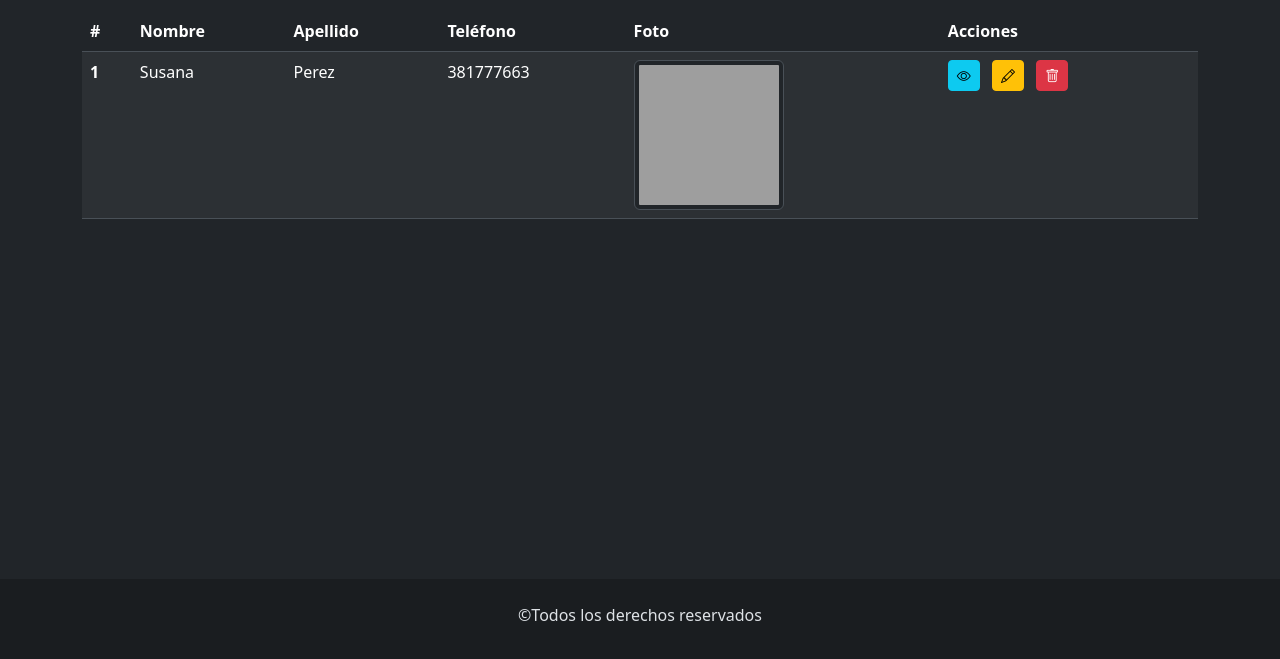
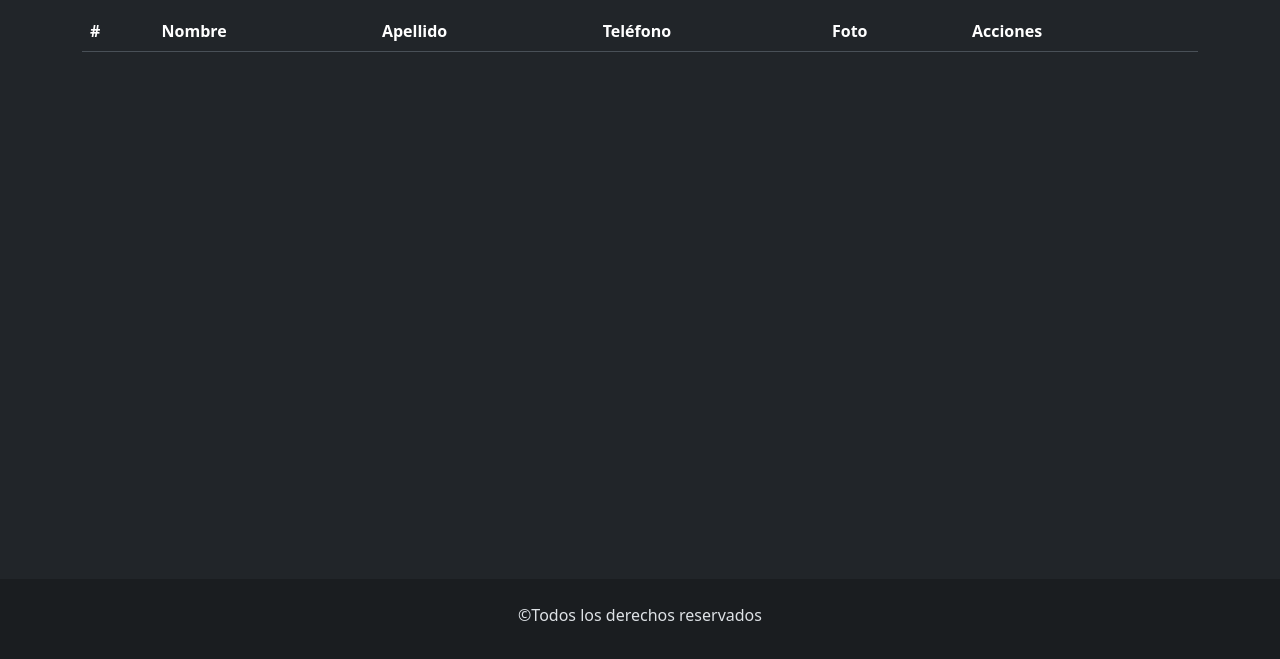
Before and after one commit to cmjuarez95/agendaContactos, a plain HTML site: page index.html in a window 1280 px wide. Shown: the part 133-792 px from the top of the page. Drawn offline with nearby package versions, Linux system fonts and the light colour scheme; some packages are replaced by stand-ins of ours; grey boxes are pictures that could not be loaded; a script that the page names is missing.

Commit message:
El boton borrar finalizado

```diff
--- a/index.html
+++ b/index.html
@@ -81,39 +81,7 @@
             </thead>
             <tbody id="tablaContactosBody">
 
-              <tr>
-                <th scope="row">1</th>
 
-                  <td>Susana</td>
-                <td>Perez</td>
-                <td>381777663</td>
-                <td>
-                  <img
-                    src="https://images.pexels.com/photos/1848565/pexels-photo-1848565.jpeg"
-                    alt="Susana Perez"
-                    class="img-thumbnail img-table"
-                  />
-                </td>
-                <td>
-                  <button
-                    type="button"
-                    class="btn btn-info btn-sm me-2 btn-ver-detalle"
-                  >
-                    <i class="bi bi-eye"></i>
-                  </button>
-                  <button
-                    type="button"
-                    class="btn btn-warning btn-sm me-2 btn-editar"
-                    data-bs-target="#contactoModal"
-                    data-bs-toggle="modal"
-                  >
-                    <i class="bi bi-pencil"></i>
-                  </button>
-                  <button type="button" class="btn btn-danger btn-sm btn-borrar">
-                    <i class="bi bi-trash"></i>
-                  </button>
-                </td>
-              </tr>
 
 
             </tbody>
--- a/js/app.js
+++ b/js/app.js
@@ -130,6 +130,19 @@ window.borrarContacto = (id) =>{      //Debo usar window para crear la funcion s
   cancelButtonText:"Cancelar"
     }).then((result) => {
       if (result.isConfirmed) {
+        //Aqui agrego la logica para borrar
+        const indiceContacto = agenda.findIndex((contacto)=> contacto.id===id)
+        //con splice borramos el elemento de determinada posicion del array
+
+        agenda.splice(indiceContacto, 1)
+
+        //Actualizar el localStorage
+        guardarLocalstorage()
+
+
+        //Actualizar Tabla
+        tbody.children[indiceContacto].remove()
+        //actualizar el numero de filas del array
         Swal.fire({
           title: "Deleted!",
           text: "Your file has been deleted.",
```
